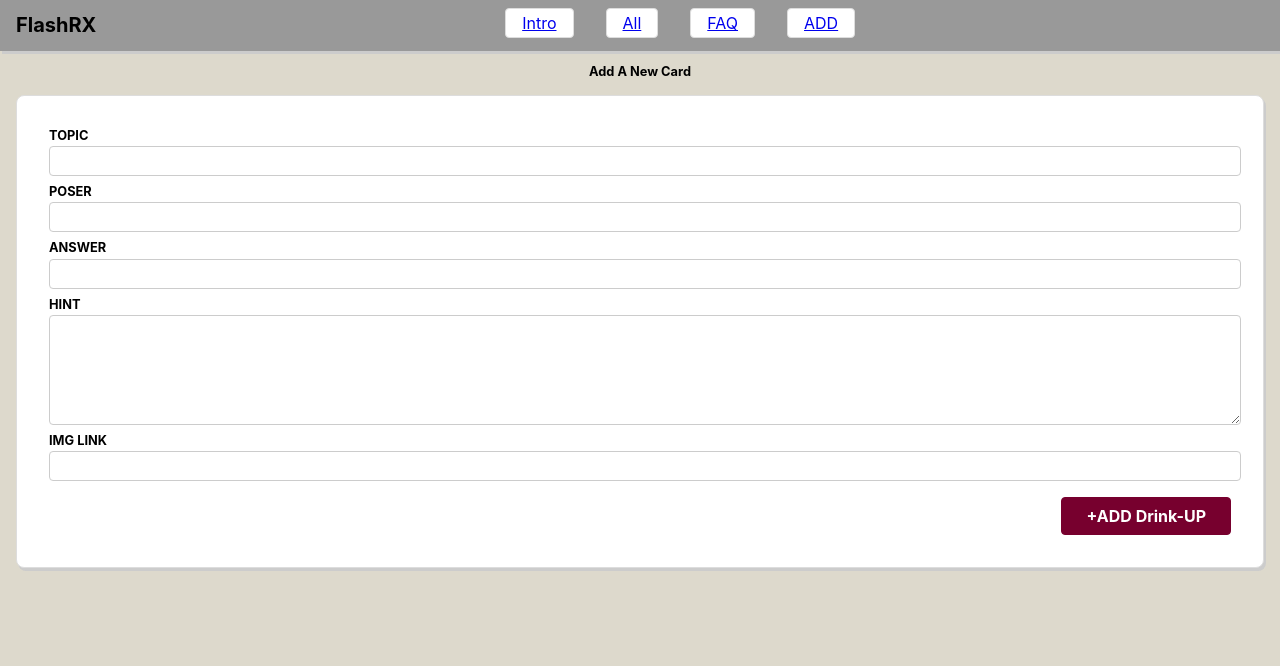
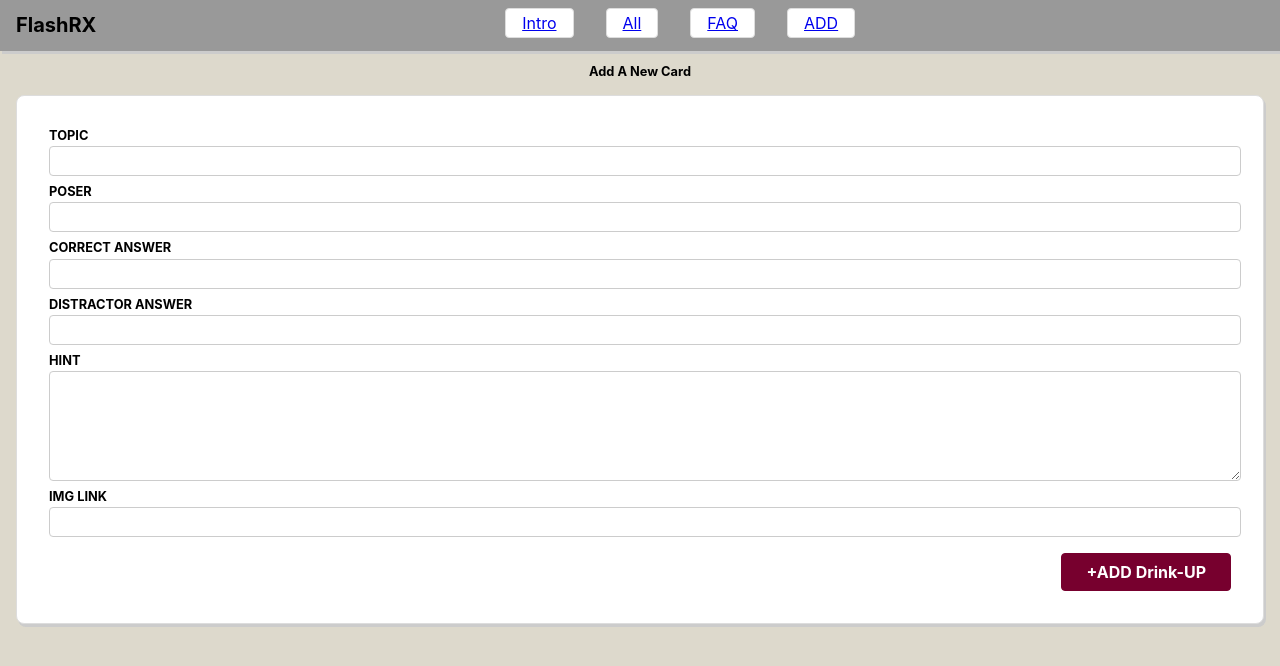
Before and after one commit to agent-simon-s/flasher-rx, a React (Create React App) app: page /add in a window 1280 px wide. Shown: the top 666 px of the page. Built offline with nearby package versions, Linux system fonts and the light colour scheme.

Commit message:
add anddling for answers as members of choices array

```diff
--- a/src/components/form-add-comp/form-add-comp.jsx
+++ b/src/components/form-add-comp/form-add-comp.jsx
@@ -8,7 +8,8 @@ function FormAddComp(props){
     // const inptMonthRef = useRef();
     // const inptDayRef = useRef();
     const inptPoserRef = useRef();
-    const inptAnswerRef = useRef();
+    const inptAnswerOneRef = useRef();
+    const inptAnswerTwoRef = useRef();
     const inptHintRef = useRef();
     const inptImgSrcRef = useRef();
 
@@ -21,7 +22,8 @@ function FormAddComp(props){
         // const entMonth = inptMonthRef.current.value;
         // const entDay = inptDayRef.current.value;
         const entPoser = inptPoserRef.current.value;
-        const entAnswer = inptAnswerRef.current.value;
+        const entAnswerOne = inptAnswerOneRef.current.value;
+        const entAnswerTwo = inptAnswerTwoRef.current.value;
         const entHint = inptHintRef.current.value;
         const entImgSrc = inptImgSrcRef.current.value;
 
@@ -33,9 +35,17 @@ function FormAddComp(props){
             //     day: entDay,
             // },
             poser: entPoser,
-            answer: entAnswer,
+            // answer: entAnswer,
+            choices: [
+                {
+                    text: entAnswerOne, is: true
+                },
+                {
+                    text: entAnswerTwo, is: false
+                }
+             ],
             hint: entHint,
-            img: entImgSrc
+            img: [{ src: entImgSrc, alt: "yaas" }]
         };
 
         console.log(Data);
@@ -55,8 +65,12 @@ function FormAddComp(props){
                    <input type="text" require id="poser"   ref={inptPoserRef} />
                </div>
                <div className="control">
-                   <label htmlFor="answer">ANSWER</label>
-                   <input type="text" require id="answer"   ref={inptAnswerRef} />
+                   <label htmlFor="answer">CORRECT ANSWER</label>
+                   <input type="text" require id="answerOne"   ref={inptAnswerOneRef} />
+               </div>
+               <div className="control">
+                   <label htmlFor="answer">DISTRACTOR ANSWER</label>
+                   <input type="text" require id="answerTwo"   ref={inptAnswerTwoRef} />
                </div>
                <div className="control">
                    <label htmlFor="hint" >HINT</label>
```
